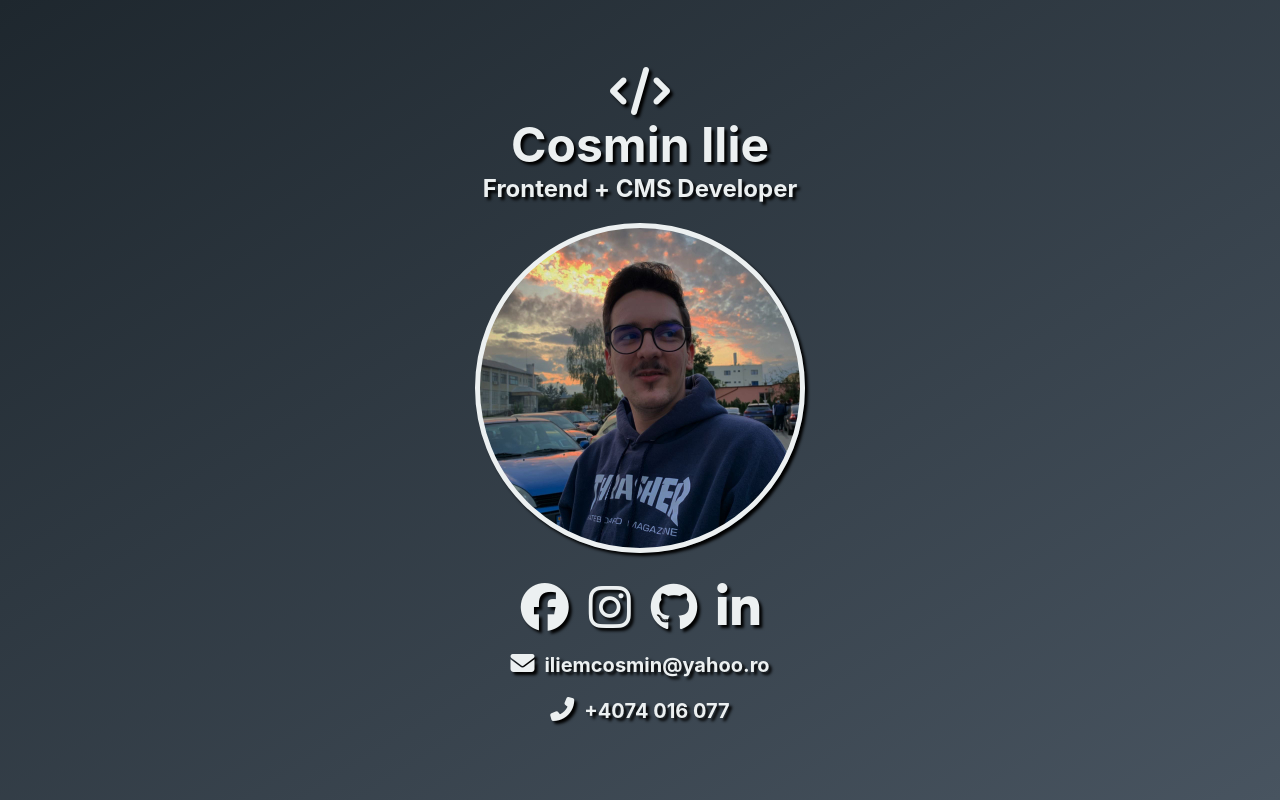
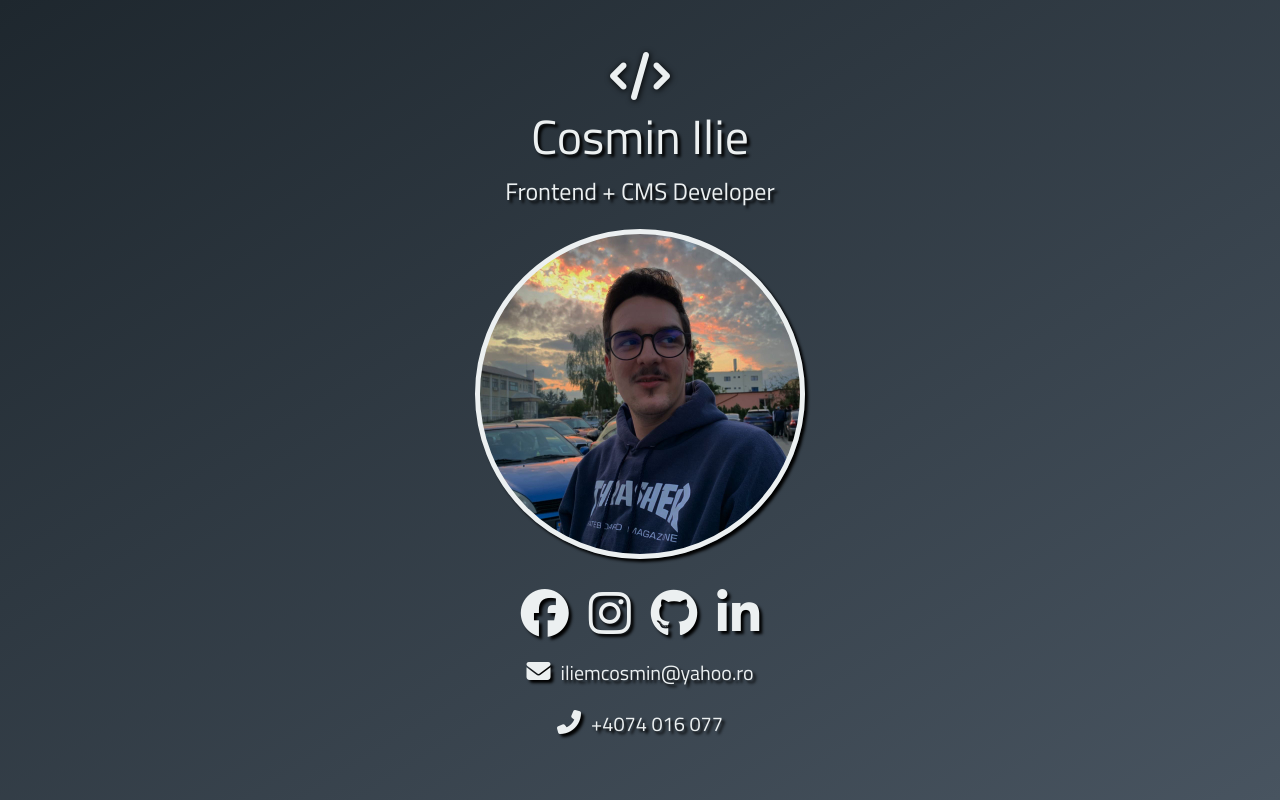
Before and after one commit to Cosmeeeen/business-card-website, a React (Create React App) app: page / in a window 1280 px wide. In both pictures the pointer is over the icon 640 px from the left and 91 px from the top of the page. Built offline with nearby package versions, Linux system fonts and the light colour scheme.

Commit message:
style changes

```diff
--- a/src/App.css
+++ b/src/App.css
@@ -1,14 +1,18 @@
+@import url('https://fonts.googleapis.com/css2?family=Titillium+Web:wght@200;300;400;600;700;900&display=swap');
+
 :root{
   --background-gradient-1: #1e272e;
   --background-gradient-2: #485460;
   --text-color: #ecf0f1;
   --shadow-color: black;
-  --highlight-color: #ff3f34;
+  /* --highlight-color: #ff3f34; */
+  --highlight-color: #33d9b2;
 }
 
 *{
   margin: 0;
   padding: 0;
+  font-family: 'Titillium Web', sans-serif;
 }
 
 a{
@@ -47,6 +51,10 @@ div{
   flex-direction: column;
 }
 
+h1, h3{
+  font-weight: 500;
+}
+
 h1{
   font-size: 6vh;
 
@@ -57,6 +65,8 @@ h1{
 h1:hover{
   transition: .2s all;
   text-shadow: 1px 1px 6px var(--shadow-color);
+
+
 }
 
 h3{
@@ -75,7 +85,7 @@ i{
   transition: .2s all;
 }
 
-i:hover::after{
+i:hover{
   transition: .2s all;
   text-shadow: 1px 1px 6px var(--shadow-color);
 }
@@ -114,7 +124,7 @@ i:hover::after{
 .socialButtonsContainer{
   display: flex;
   flex-direction: row;
-
+  align-items: center;
 }
 
 .socialButtonsContainer i{
@@ -124,8 +134,14 @@ i:hover::after{
   transition: .2s all;
 }
 
-.socialButtonsContainer i:hover::after{
-  font-size: 7vh;
+.socialButtonsContainer i:hover{
+  /* font-size: 7vh; */
+
+  transform: scale(1.3);
+  -moz-transform: scale(1.3);
+  -o-transform: scale(1.3);
+  -ms-transform: scale(1.3);
+  -webkit-transform: scale(1.3);
 
   transition: .2s all;
 }
@@ -135,7 +151,7 @@ i:hover::after{
 .contactInformationContainer a{
   margin: 10px;
   font-size: 2.5vh;
-  font-weight: bold;
+  font-weight: 400;
 }
 
 .contactInformationContainer i{
```
